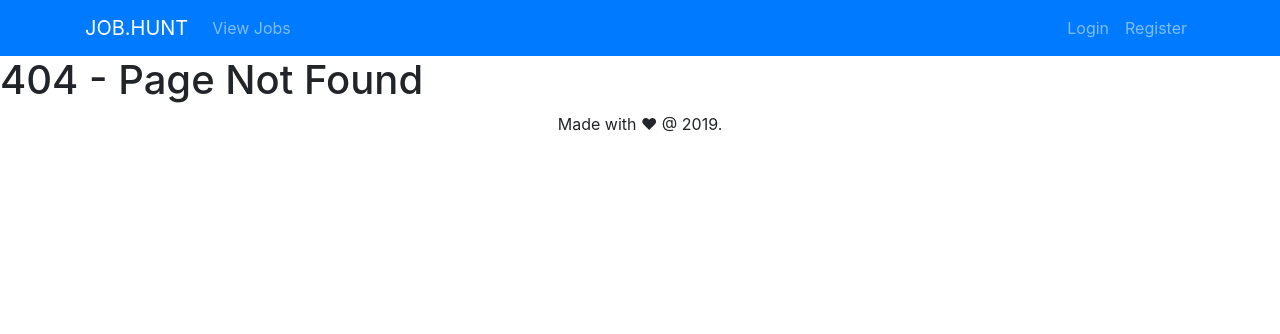
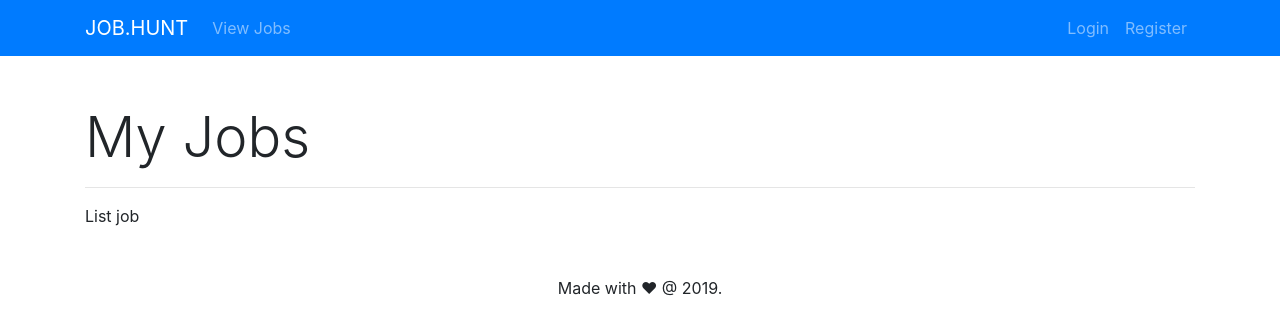
Before and after one commit to petehouston/mean-jobhunt, an Angular app in the folder client/: page /u/jobs in a window 1280 px wide. Before the commit this address led to /notfound. Shown: the top 334 px of the page. Built offline with nearby package versions, Linux system fonts and the light colour scheme.

Commit message:
Generate my jobs route

```diff
--- a/client/src/app/app-routing.module.ts
+++ b/client/src/app/app-routing.module.ts
@@ -8,6 +8,7 @@ import {JobListingPageComponent} from "./job-listing-page/job-listing-page.compo
 import {UserAddJobPageComponent} from "./user-add-job-page/user-add-job-page.component";
 import { ApplicantDetailsComponent} from './applicant-details/applicant-details.component';
 import {AuthGuard} from "./guards/auth.guard";
+import {UserMyJobsPageComponent} from "./user-my-jobs-page/user-my-jobs-page.component";
 
 
 const routes: Routes = [
@@ -17,6 +18,12 @@ const routes: Routes = [
   { path: 'register', component: RegisterPageComponent },
   { path: 'jobs', component: JobListingPageComponent },
   { path: 'jobs/:job_id/application', component: ApplicantDetailsComponent },
+
+  { path: 'u/jobs', component: UserMyJobsPageComponent,
+    canActivate: [
+      // AuthGuard
+    ]
+  },
 
   { path: 'u/jobs/add', component: UserAddJobPageComponent,
     canActivate: [
--- a/client/src/app/app.module.ts
+++ b/client/src/app/app.module.ts
@@ -14,6 +14,7 @@ import { JobListingPageComponent } from './job-listing-page/job-listing-page.com
 import { UserAddJobPageComponent } from './user-add-job-page/user-add-job-page.component';
 
 import { ApplicantDetailsComponent} from './applicant-details/applicant-details.component';
+import { UserMyJobsPageComponent } from './user-my-jobs-page/user-my-jobs-page.component';
 
 @NgModule({
   declarations: [
@@ -25,6 +26,7 @@ import { ApplicantDetailsComponent} from './applicant-details/applicant-details.
     JobListingPageComponent,
     UserAddJobPageComponent,
     ApplicantDetailsComponent,
+    UserMyJobsPageComponent,
   ],
   imports: [
     BrowserModule,
--- /dev/null
+++ b/client/src/app/user-my-jobs-page/user-my-jobs-page.component.html
@@ -0,0 +1,15 @@
+<div class="container py-5">
+  <div class="row">
+    <div class="col-md-12">
+      <h1 class="display-4">My Jobs</h1>
+      <hr>
+    </div>
+  </div>
+
+  <div class="row">
+    <div class="col-md-12">
+      List job
+    </div>
+  </div>
+
+</div>
--- /dev/null
+++ b/client/src/app/user-my-jobs-page/user-my-jobs-page.component.ts
@@ -0,0 +1,15 @@
+import { Component, OnInit } from '@angular/core';
+
+@Component({
+  selector: 'app-user-my-jobs-page',
+  templateUrl: './user-my-jobs-page.component.html',
+  styleUrls: ['./user-my-jobs-page.component.css']
+})
+export class UserMyJobsPageComponent implements OnInit {
+
+  constructor() { }
+
+  ngOnInit() {
+  }
+
+}
```
Also changed, not shown: client/src/app/user-my-jobs-page/user-my-jobs-page.component.css (added).
